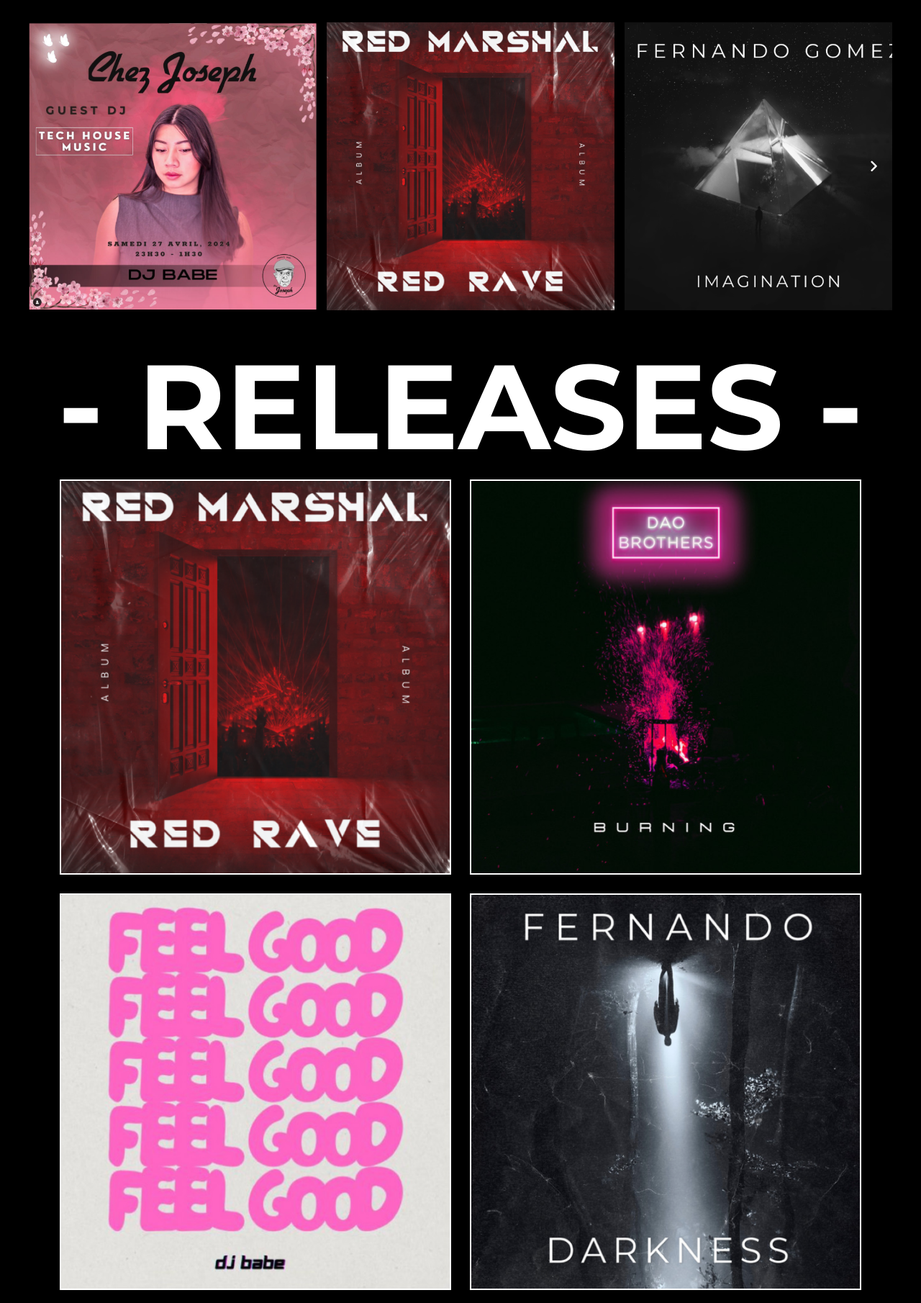
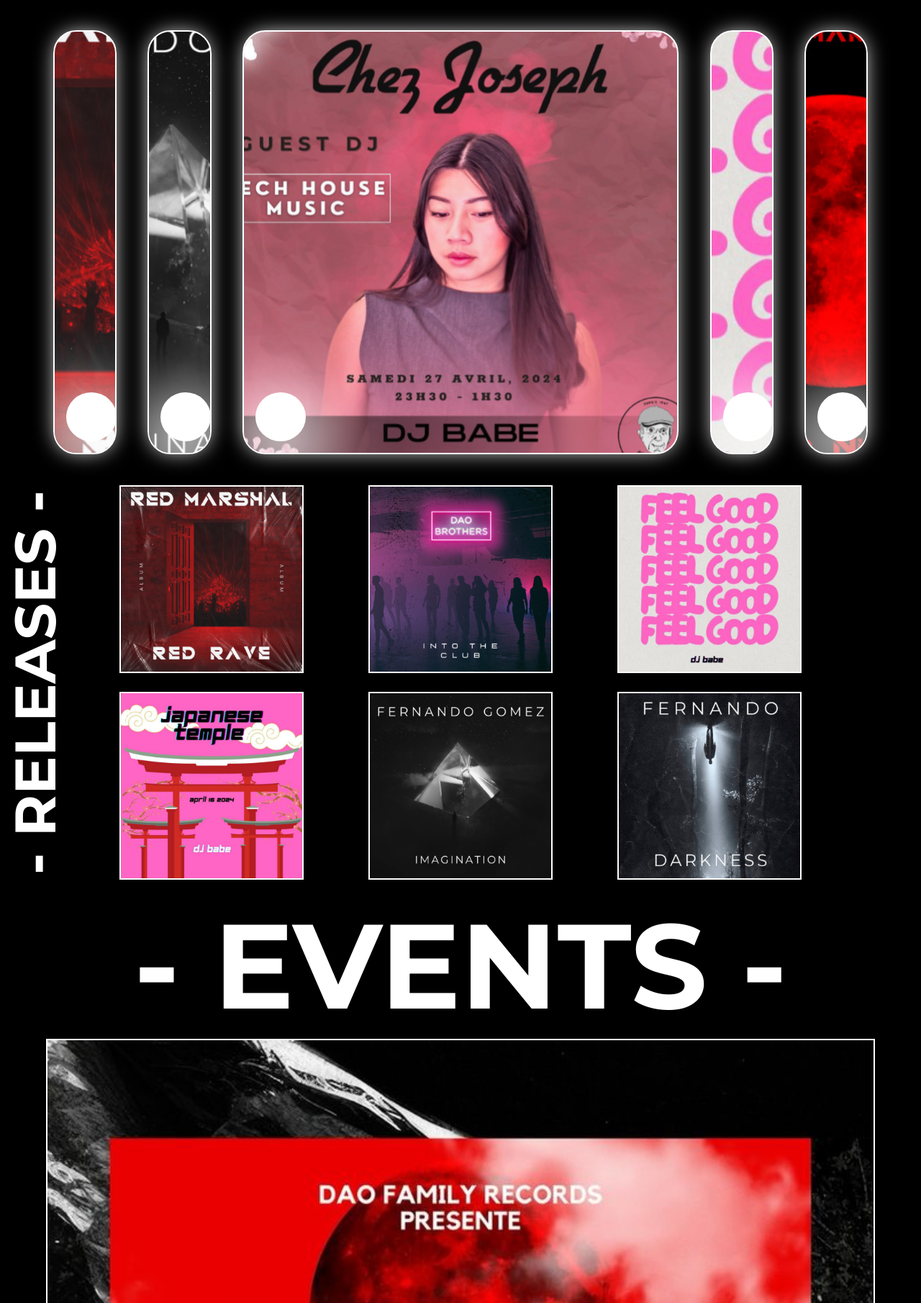
Before and after one commit to lRaffou/Dao-Family-Records, a PHP site: page / in a window 1280 px wide. Shown: the part 777-2587 px from the top of the page at 72% size. Run offline with PHP 8.4, Linux system fonts and the light colour scheme.

Commit message:
releases min1000 ok

```diff
--- a/index.html
+++ b/index.html
@@ -16,7 +16,7 @@
     </head>
     <body>
         <header>
-            <nav>
+            <nav class="navMax1000">
                 <section class="navTop">
                     <article class="nameDfrNav">
                         <p>Dao Family Records</p>
@@ -83,6 +83,37 @@
                     </ul>
                 </section>
             </nav>
+            <nav class="navMin1000">
+                <div class="menuNavMin">
+                    <ul>
+                        <li><a href="/index.html">Accueil</a></li>
+                        <li><a href="/pages/evenement.html">Evènements</a></li>
+                        <li><a href="/pages/artiste.html">Artistes</a></li>
+                        <li><a href="/pages/album.html">Albums</a></li>
+                        <li><a href="/pages/video.html">Vidéos</a></li>
+                    </ul>
+                </div>
+                <div class="divLogoNavMin">
+                    <a href="/index.html"
+                        ><img
+                            class="logoNavMin"
+                            src="/img/1logo_simple_dfr_blanc.png"
+                            alt="Logo DFR"
+                    /></a>
+                </div>
+                <div class="nameNavMin">
+                    <div class="nameDfrNavMin">
+                        <p>Dao Family Records</p>
+                    </div>
+                    <div class="iconCoMin">
+                        <a href="index2.html"
+                            ><img
+                                src="/img/icons8-male-user-48.png"
+                                alt="icon de connexion"
+                        /></a>
+                    </div>
+                </div>
+            </nav>
         </header>
         <main>
             <section class="video">
@@ -135,6 +166,86 @@
                     <i id="right" class="fa-solid fa-angle-right"></i>
                 </section>
             </section>
+            <section class="wrapperMin">
+                <article class="containerMin">
+                    <input
+                        class="radio"
+                        type="radio"
+                        name="slide"
+                        id="cardWrapper1"
+                    />
+                    <label for="cardWrapper1" class="cardWrapper">
+                        <div class="titleCardWrapper">
+                            <div class="iconCardWrapper">1</div>
+                            <div class="descriptionCardWrapper">
+                                <!-- <h2>Red Marshal</h2>
+                                    <p>Album "Red Rave"</p> -->
+                            </div>
+                        </div>
+                    </label>
+                    <input
+                        class="radio"
+                        type="radio"
+                        name="slide"
+                        id="cardWrapper2"
+                    />
+                    <label for="cardWrapper2" class="cardWrapper">
+                        <div class="titleCardWrapper">
+                            <div class="iconCardWrapper">1</div>
+                            <div class="descriptionCardWrapper">
+                                <!-- <h2>Fernando Gomez</h2>
+                                    <p>Single "Imagination"</p> -->
+                            </div>
+                        </div>
+                    </label>
+                    <input
+                        class="radio"
+                        type="radio"
+                        name="slide"
+                        id="cardWrapper3"
+                        checked
+                    />
+                    <label for="cardWrapper3" class="cardWrapper">
+                        <div class="titleCardWrapper">
+                            <div class="iconCardWrapper">1</div>
+                            <div class="descriptionCardWrapper">
+                                <!-- <h2>Fernando Gomez</h2>
+                                    <p>Single "Imagination"</p> -->
+                            </div>
+                        </div>
+                    </label>
+                    <input
+                        class="radio"
+                        type="radio"
+                        name="slide"
+                        id="cardWrapper4"
+                    />
+                    <label for="cardWrapper4" class="cardWrapper">
+                        <div class="titleCardWrapper">
+                            <div class="iconCardWrapper">1</div>
+                            <div class="descriptionCardWrapper">
+                                <!-- <h2>Red Marshal</h2>
+                                    <p>Album "Red Rave"</p> -->
+                            </div>
+                        </div>
+                    </label>
+                    <input
+                        class="radio"
+                        type="radio"
+                        name="slide"
+                        id="cardWrapper5"
+                    />
+                    <label for="cardWrapper5" class="cardWrapper">
+                        <div class="titleCardWrapper">
+                            <div class="iconCardWrapper">1</div>
+                            <div class="descriptionCardWrapper">
+                                <!-- <h2>Red Marshal</h2>
+                                    <p>Album "Red Rave"</p> -->
+                            </div>
+                        </div>
+                    </label>
+                </article>
+            </section>
             <section class="containerReleases">
                 <h2>- Releases -</h2>
                 <article class="articleReleases">
@@ -151,7 +262,7 @@
                         target="_blank"
                     >
                         <img
-                            src="img/Burning_DaoBrothers.png"
+                            src="img/Into_the_club_DaoBrothers.png"
                             alt="Burning de DaoBrothers"
                     /></a>
                     <a
@@ -161,6 +272,22 @@
                         <img
                             src="img/FeelGood_DJBabe.png"
                             alt="Feel Good de DJBabe"
+                    /></a>
+                    <a
+                        href="https://open.spotify.com/intl-fr/track/0GvGAPCMYmjJVEOZquBC7U?si=ea5a8b94b1d04c8d"
+                        target="_blank"
+                    >
+                        <img
+                            src="img/Japanese_temple.png"
+                            alt="Darkness de Fernando"
+                    /></a>
+                    <a
+                        href="https://open.spotify.com/intl-fr/track/0GvGAPCMYmjJVEOZquBC7U?si=ea5a8b94b1d04c8d"
+                        target="_blank"
+                    >
+                        <img
+                            src="img/Imagination_Fernando.png"
+                            alt="Darkness de Fernando"
                     /></a>
                     <a
                         href="https://open.spotify.com/intl-fr/track/0GvGAPCMYmjJVEOZquBC7U?si=ea5a8b94b1d04c8d"
--- a/index2.html
+++ b/index2.html
@@ -1,3 +1,4 @@
+
 <!DOCTYPE html>
 <html lang="fr">
     <head>
--- a/style/style.css
+++ b/style/style.css
@@ -18,6 +18,12 @@ body {
     /* flex-direction: column; */
     /* justify-content: center; */
     font-family: "Montserrat-Regular";
+}
+.navMin1000 {
+    display: none;
+}
+.wrapperMin {
+    display: none;
 }
 main {
     display: flex;
@@ -308,12 +314,211 @@ header {
     }
 }
 @media screen and (min-width: 1000px) {
-    .carousel img {
-        width: calc(100% / 3);
+    .navMax1000 {
+        display: none;
+    }
+    .navMin1000 {
+        display: block;
     }
     .containerWrapper {
-        padding: 0 35px;
+        display: none;
     }
+    header {
+        z-index: 100;
+        height: 7vh;
+        /* font-family: "Montserrat-Regular"; */
+        position: sticky;
+        top: 0;
+    }
+    .navMin1000 {
+        display: flex;
+        height: 100%;
+    }
+    .menuNavMin {
+        /* background-color: #b7b7b7; */
+        display: flex;
+        flex-direction: column;
+        justify-content: center;
+        width: 49%;
+    }
+    .menuNavMin ul {
+        display: flex;
+        justify-content: space-evenly;
+        list-style: none;
+    }
+    .menuNavMin ul li a {
+        text-decoration: none;
+        font-size: 1.5vw;
+        color: #fff;
+    }
+    .divLogoNavMin {
+        display: flex;
+        justify-content: center;
+        width: 2%;
+    }
+    .logoNavMin {
+        scale: 2;
+        padding-top: 1em;
+        height: 2.6vw;
+    }
+    .nameNavMin {
+        /* background-color: #b7b7b7; */
+        display: flex;
+        align-items: center;
+        width: 49%;
+    }
+    .nameDfrNavMin {
+        display: flex;
+        justify-content: center;
+        width: 90%;
+        font-family: "Montserrat-Bold";
+        text-transform: uppercase;
+        font-size: 2vw;
+    }
+    .iconCoMin {
+        display: flex;
+    }
+    .iconCoMin img {
+        width: 2vw;
+    }
+    main {
+        margin: 0;
+    }
+    .wrapperMin {
+        width: 100%;
+        height: 80vh;
+        display: flex;
+        justify-content: center;
+        /* background-color: rgb(0, 110, 255); */
+        padding: 2% 0 2% 0;
+    }
+    .containerMin {
+        /* background-color: rgb(207, 247, 228); */
+        /* border: 2px solid rgb(243, 141, 141); */
+        width: 90%;
+        gap: 2%;
+        display: flex;
+        flex-wrap: nowrap;
+        justify-content: center;
+        /* margin: 2% 0 2% 0; */
+    }
+    .cardWrapper {
+        width: 100px;
+        /* background-color: rgb(133, 150, 94); */
+        border: 2px solid rgb(255, 255, 255);
+        /* border-radius: .75rem; */
+        border-radius: 2rem;
+        display: flex;
+        align-items: flex-end;
+        transition: 0.6s cubic-bezier(0.28, -0.03, 0, 0.99);
+        box-shadow: 0px 0px 30px -5px #ffffffff;
+        overflow: hidden;
+        margin: 0 10px;
+        cursor: pointer;
+    }
+    .cardWrapper > .titleCardWrapper {
+        display: flex;
+        flex-wrap: nowrap;
+
+        /* background-color: #ac99ee; */
+        /* border: 2px solid #fc7b7b; */
+    }
+    .cardWrapper > .titleCardWrapper > .iconCardWrapper {
+        background-color: #ffffff;
+        /* border: 2px solid #f3eeee; */
+        width: 70px;
+        border-radius: 50%;
+        display: flex;
+        justify-content: center;
+        align-items: center;
+        margin: 16px;
+        box-shadow: 0px 30px 100px 30px #ffffffff;
+    }
+    .cardWrapper > .titleCardWrapper > .descriptionCardWrapper {
+        display: flex;
+        flex-direction: column;
+        justify-content: center;
+        overflow: hidden;
+        height: 100px;
+        width: 520px;
+        opacity: 0;
+        transform: translateY(30px);
+        transition-delay: 0.3s;
+        transition: all 0.3s ease;
+    }
+    .descriptionCardWrapper p {
+        padding-top: 5px;
+        text-shadow: #000;
+        text-shadow: rgb(0, 0, 0) 1px 0 10px;
+        font-size: 195%;
+    }
+    .descriptionCardWrapper h2 {
+        text-transform: uppercase;
+        text-shadow: rgb(0, 0, 0) 1px 0 10px;
+        font-size: 195%;
+    }
+    .radio {
+        display: none;
+    }
+    input:checked + label {
+        width: 60%;
+    }
+    input:checked + label .descriptionCardWrapper {
+        opacity: 1 !important;
+        transform: translateY(0) !important;
+    }
+    .cardWrapper[for="cardWrapper1"] {
+        background-image: url("/img/Album_Red_Rave.png");
+        background-position: center;
+        background-repeat: no-repeat;
+    }
+    .cardWrapper[for="cardWrapper2"] {
+        background-image: url("/img/Imagination_Fernando.png");
+        background-position: center;
+        background-repeat: no-repeat;
+    }
+    .cardWrapper[for="cardWrapper3"] {
+        background-image: url("/img/DJ_BABE_Event.png");
+        background-position: center;
+        background-repeat: no-repeat;
+    }
+    .cardWrapper[for="cardWrapper4"] {
+        background-image: url("/img/FeelGood_DJBabe.png");
+        background-position: center;
+        background-repeat: no-repeat;
+    }
+    .cardWrapper[for="cardWrapper5"] {
+        background-image: url("/img/Red_Night.png");
+        background-position: center;
+        background-repeat: no-repeat;
+    }
+
+    .containerReleases {
+        display: flex;
+        align-items: center;
+        position: relative;
+    }
+    .containerReleases h2 {
+        writing-mode: vertical-rl;
+        text-orientation: mixed;
+        font-size: 6.2vw;
+        white-space: nowrap;
+        transform: rotate(180deg);
+        /* text-align: center; */
+        position: absolute;
+    }
+    .articleReleases {
+        padding: 0 8vw 0 8vw;
+        display: flex;
+        justify-content: space-evenly;
+    }
+    .articleReleases a {
+        width: 20vw;
+    }
+
+
+
+
 }
 
 /* ------------------------------------Start-Video-Page-définitif------------------------------------*/
```
